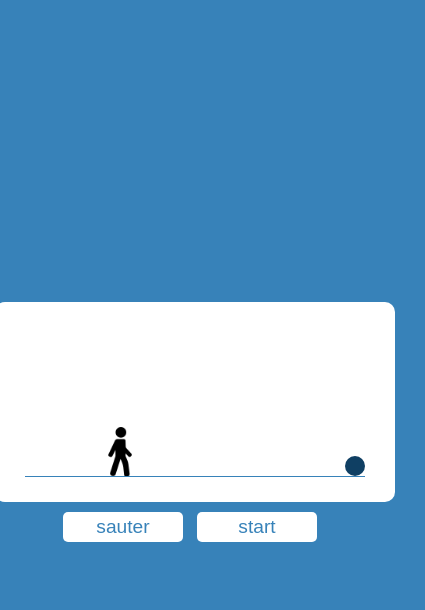
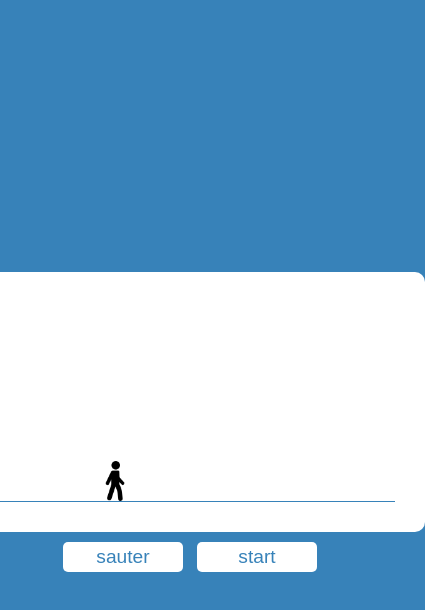
Before and after one commit to NoeSourdes/jeux-video-1, a website: page index.html in a window 390 px wide. Both pictures are taken after a click on the button "sauter". Shown: the whole page, 425 px wide, since content can reach past the window. Drawn offline with Linux system fonts and the light colour scheme.

Commit message:
debut js

```diff
--- a/index.html
+++ b/index.html
@@ -16,7 +16,7 @@
         </div>
       </div>
       <div class="buttons">
-        <button id="sauter">sauter</button>
+        <button id="sauter" onclick="saut()">sauter</button>
         <button onclick="start()" id="start">start</button>
       </div>
     </div>
--- a/index.js
+++ b/index.js
@@ -5,14 +5,12 @@ function start() {
   if (obstacle.classList != "obstacleAnimation") {
     obstacle.classList.add("obstacleAnimation");
   }
-  const persoTop = parseInt(
-    window.getComputedStyle(perso).getPropertyValue("top")
-  );
-  const obstacleLeft = parseInt(
-    window.getComputedStyle(obstacle).getPropertyValue("left")
-  );
-  if (obstacleLeft < 20 && obstacleLeft > 0 && persoTop >= 130) {
-    obstacle.style.obstacleAnimation = "none";
-    alert("vous avez perdu !!");
+}
+function saut() {
+  if (perso.classList != "persoAnimation") {
+    perso.classList.add("persoAnimation");
   }
+  setTimeout(function () {
+    perso.classList.remove("persoAnimation");
+  }, 500);
 }
--- a/style.scss
+++ b/style.scss
@@ -18,27 +18,30 @@ body {
     .section {
       background-color: #fff;
       padding: 30px;
-      width: 500px;
-      height: 300px;
       border-radius: 10px;
       .gameplay {
         border-bottom: 1px solid #3782b9;
+        height: 250px;
+        width: 500px;
         position: relative;
-        top: 170px;
         overflow: hidden;
         img {
           width: 50px;
-          position: relative;
-          top: 25px;
+          position: absolute;
+          bottom: 0;
           left: 100px;
+        }
+        .persoAnimation {
+          animation: perso-animation 0.5s infinite linear;
         }
         #obstacle {
           width: 20px;
           height: 20px;
           background-color: #0f3f63;
           border-radius: 50%;
-          position: relative;
-          left: 420px;
+          position: absolute;
+          left: 480px;
+          bottom: 0;
         }
         .obstacleAnimation {
           animation: animation-obstacle 1.5s infinite linear;
@@ -74,26 +77,32 @@ body {
 }
 @keyframes animation-obstacle {
   0% {
-    left: 420px;
+    left: 500px;
   }
   100% {
-    left: 0px;
+    left: -20px;
   }
 }
-@media screen and (max-width: 520px) {
+@keyframes perso-animation {
+  0% {
+    bottom: 0;
+  }
+  50% {
+    bottom: 70px;
+  }
+  100% {
+    bottom: 0;
+  }
+}
+@media screen and (max-width: 600px) {
   body {
     .page {
       .section {
-        width: 400px;
-        height: 200px;
         .gameplay {
-          top: 70px;
+          width: 400px;
+          height: 200px;
           img {
-            top: 25px;
-            left: 70px;
-          }
-          #obstacle {
-            left: 320px;
+            width: 40px;
           }
         }
       }
```
Also changed, not shown: style.css, 1 other file.
